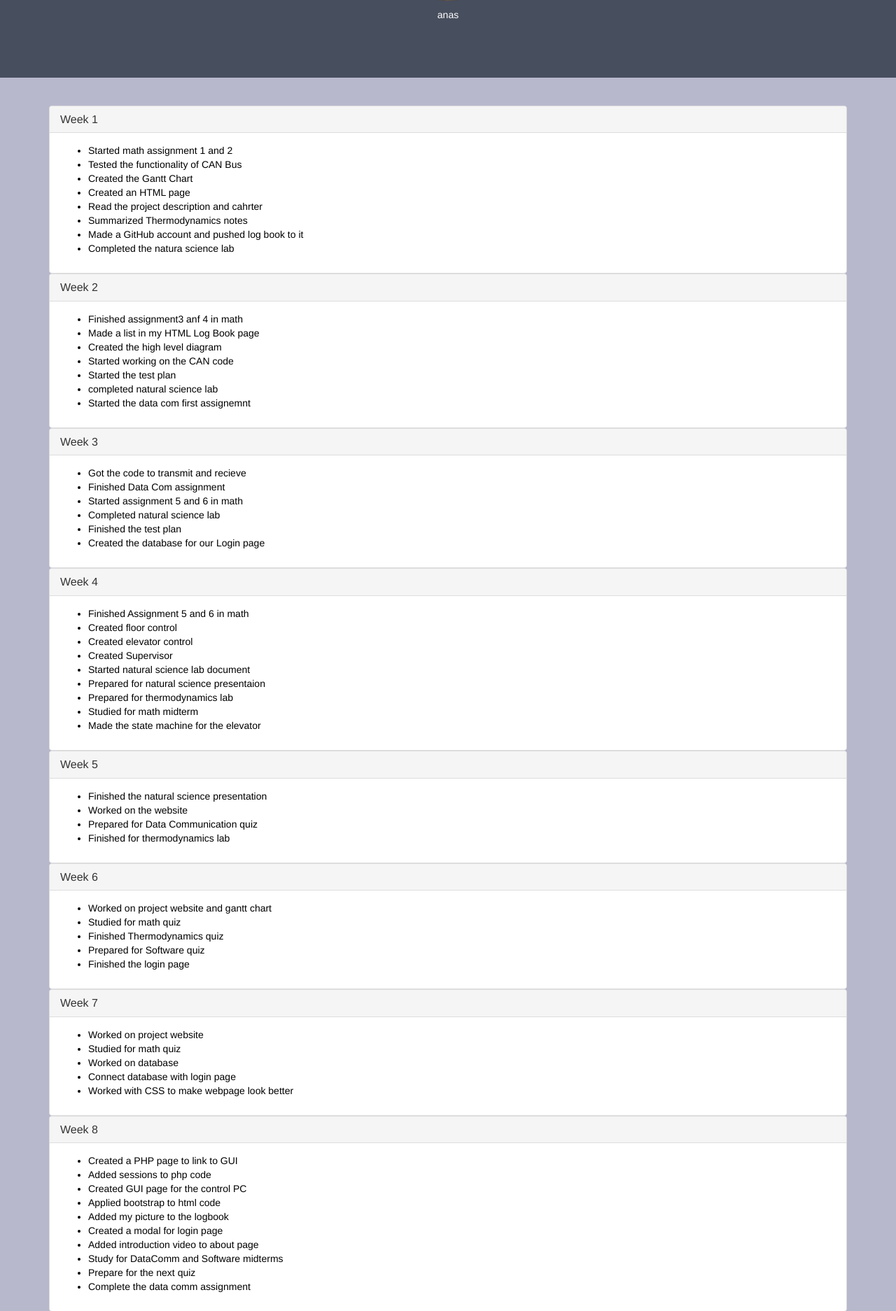
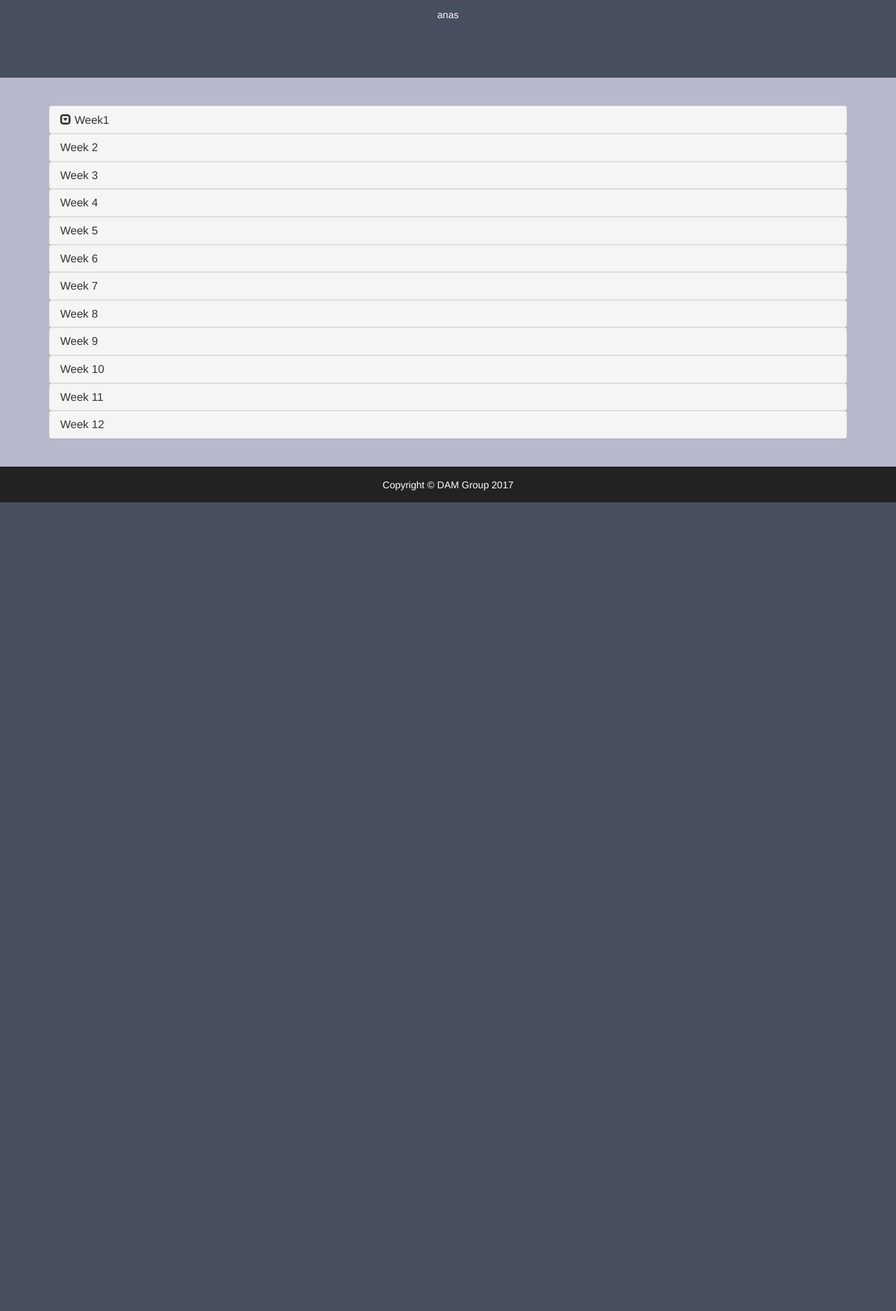
Before and after one commit to dinkar-sharma/project_6_2017, a PHP site: page /logbook/anas-logbook.html in a window 1280 px wide. Shown: the part 490-2364 px from the top of the page at 70% size. After the commit the page ends 1208 px from the top, so only its background shows below. Run offline with PHP 8.4, Linux system fonts and the light colour scheme; some libraries are stand-ins or nearby versions.

Commit message:
Updated pages

```diff
--- a/js/logbook.js
+++ b/js/logbook.js
@@ -1,35 +1,44 @@
-var today = new Date();
-var	hourNow = today.getFullYear();
+// var today = new Date();
+// var	hourNow = today.getFullYear();
 
-var dinkarBirthdate = new Date("Aug 4, 1996 12:00:00");
-var anasBirthdate = new Date("Feb 21, 1994 12:00:00");
-var mikeBirthdate = new Date("July 7, 1989 12:00:00");
+// var dinkarBirthdate = new Date("Aug 4, 1996 12:00:00");
+// var anasBirthdate = new Date("Feb 21, 1994 12:00:00");
+// var mikeBirthdate = new Date("July 7, 1989 12:00:00");
 
-var dEle = document.getElementById('dinkar');
-var aEle = document.getElementById('anas');
-var mEle = document.getElementById("mike");
+// var dEle = document.getElementById('dinkar');
+// var aEle = document.getElementById('anas');
+// var mEle = document.getElementById("mike");
 
 
-function bDayFunc(bDay){
+// function bDayFunc(bDay){
 
-	var age = today.getTime() - bDay.getTime();
+// 	var age = today.getTime() - bDay.getTime();
 
-	age = Math.floor(age/31556900000);
+// 	age = Math.floor(age/31556900000);
 
-	msg = "<p>My age is " + age + " </p>";
+// 	msg = "<p>My age is " + age + " </p>";
 
-	//return msg;
-}
+// 	//return msg;
+// }
 
-if ( dEle.innerHTML == 'dinkar'){
-	bDayFunc(dinkarBirthdate);
-	dEle.innerHTML = msg;
-}
-if ( aEle.innerHTML == 'anas') {
-	bDayFunc(anasBirthdate);
-	aEle.innerHTML = msg;
-}
-if( mEle.innerHTML == 'mike'){
-	bDayFunc(mikeBirthdate);
-	mEle.innerHTML = msg;
-}
+// if ( dEle.innerHTML == 'dinkar'){
+// 	bDayFunc(dinkarBirthdate);
+// 	dEle.innerHTML = msg;
+// }
+// if ( aEle.innerHTML == 'anas') {
+// 	bDayFunc(anasBirthdate);
+// 	aEle.innerHTML = msg;
+// }
+// if( mEle.innerHTML == 'mike'){
+// 	bDayFunc(mikeBirthdate);
+// 	mEle.innerHTML = msg;
+// }
+
+$(document).ready(function(){
+  $("#week1").on("hide.bs.collapse", function(){
+    $(".test").html('<span class="glyphicon glyphicon-collapse-down"></span> Week 1');
+  });
+  $("#week1").on("show.bs.collapse", function(){
+    $(".test").html('<span class="glyphicon glyphicon-collapse-up"></span> Week 2');
+  });
+});
--- a/logbook/anas-logbook.html
+++ b/logbook/anas-logbook.html
@@ -86,17 +86,16 @@
         <h1>Anas's Log-Book</h1>
         <img class="img-responsive img-circle" src="../images/anas.jpg">
         <p id="anas">anas</p>
-        <script src="../js/logbook.js"></script>
     </div>
     <section class="bg-grey-light">
         <div class="container logbook-content">
             <div class="panel-group" id="accordion">
                 <div class="panel panel-default">
                     <div class="panel-heading">
-                        <h4 class="panel-title"><a data-parent="#accordion" data-toggle="collapse" href="#week1">Week
-                        1</a></h4>
+                        <h4 class="panel-title"><a class="test" data-parent="#accordion" data-toggle="collapse" data-target="#week1" >
+                        <span class="glyphicon glyphicon-collapse-down"></span> Week1</a></h4>
                     </div>
-                    <div class="panel-collapse collapse in" id="week1">
+                    <div class="panel-collapse collapse" id="week1">
                         <div class="panel-body">
                             <ul>
                                 <li>Started math assignment 1 and 2</li>
@@ -118,7 +117,7 @@
                         <h4 class="panel-title"><a data-parent="#accordion" data-toggle="collapse" href="#week2">Week
                         2</a></h4>
                     </div>
-                    <div class="panel-collapse collapse in" id="week2">
+                    <div class="panel-collapse collapse" id="week2">
                         <div class="panel-body">
                             <ul>
                                 <li>Finished assignment3 anf 4 in math</li>
@@ -139,7 +138,7 @@
                         <h4 class="panel-title"><a data-parent="#accordion" data-toggle="collapse" href="#week3">Week
                         3</a></h4>
                     </div>
-                    <div class="panel-collapse collapse in" id="week3">
+                    <div class="panel-collapse collapse" id="week3">
                         <div class="panel-body">
                             <ul>
                                 <li>Got the code to transmit and recieve</li>
@@ -159,7 +158,7 @@
                         <h4 class="panel-title"><a data-parent="#accordion" data-toggle="collapse" href="#week4">Week
                         4</a></h4>
                     </div>
-                    <div class="panel-collapse collapse in" id="week4">
+                    <div class="panel-collapse collapse" id="week4">
                         <div class="panel-body">
                             <ul>
                                 <li>Finished Assignment 5 and 6 in math</li>
@@ -182,7 +181,7 @@
                         <h4 class="panel-title"><a data-parent="#accordion" data-toggle="collapse" href="#week5">Week
                         5</a></h4>
                     </div>
-                    <div class="panel-collapse collapse in" id="week5">
+                    <div class="panel-collapse collapse" id="week5">
                         <div class="panel-body">
                             <ul>
                                 <li>Finished the natural science presentation</li>
@@ -200,7 +199,7 @@
                         <h4 class="panel-title"><a data-parent="#accordion" data-toggle="collapse" href="#week6">Week
                         6</a></h4>
                     </div>
-                    <div class="panel-collapse collapse in" id="week6">
+                    <div class="panel-collapse collapse" id="week6">
                         <div class="panel-body">
                             <ul>
                                 <li>Worked on project website and gantt chart</li>
@@ -219,7 +218,7 @@
                         <h4 class="panel-title"><a data-parent="#accordion" data-toggle="collapse" href="#week7">Week
                         7</a></h4>
                     </div>
-                    <div class="panel-collapse collapse in" id="week7">
+                    <div class="panel-collapse collapse" id="week7">
                         <div class="panel-body">
                             <ul>
                                 <li>Worked on project website</li>
@@ -238,7 +237,7 @@
                         <h4 class="panel-title"><a data-parent="#accordion" data-toggle="collapse" href="#week8">Week
                         8</a></h4>
                     </div>
-                    <div class="panel-collapse collapse in" id="week8">
+                    <div class="panel-collapse collapse" id="week8">
                         <div class="panel-body">
                             <ul>
                                 <li>Created a PHP page to link to GUI</li>
@@ -262,7 +261,7 @@
                         <h4 class="panel-title"><a data-parent="#accordion" data-toggle="collapse" href="#week9">Week
                         9</a></h4>
                     </div>
-                    <div class="panel-collapse collapse in" id="week9">
+                    <div class="panel-collapse collapse" id="week9">
                         <div class="panel-body">
                             <ul>
                             </ul>
@@ -276,7 +275,7 @@
                         <h4 class="panel-title"><a data-parent="#accordion" data-toggle="collapse" href="#week10">Week
                         10</a></h4>
                     </div>
-                    <div class="panel-collapse collapse in" id="week10">
+                    <div class="panel-collapse collapse" id="week10">
                         <div class="panel-body">
                             <ul>
                             </ul>
@@ -290,7 +289,7 @@
                         <h4 class="panel-title"><a data-parent="#accordion" data-toggle="collapse" href="#week11">Week
                         11</a></h4>
                     </div>
-                    <div class="panel-collapse collapse in" id="week11">
+                    <div class="panel-collapse collapse" id="week11">
                         <div class="panel-body">
                             <ul>
                             </ul>
@@ -304,7 +303,7 @@
                         <h4 class="panel-title"><a data-parent="#accordion" data-toggle="collapse" href="#week12">Week
                         12</a></h4>
                     </div>
-                    <div class="panel-collapse collapse in" id="week12">
+                    <div class="panel-collapse collapse" id="week12">
                         <div class="panel-body">
                             <ul>
                             </ul>
@@ -313,6 +312,7 @@
                 </div>
             </div>
         </div>
+        <script src="../js/logbook.js"></script>
     </section>
     <footer id="foot" class="container-fluid text-center">
         <script src="../js/common.js"></script>
--- a/project_details.html
+++ b/project_details.html
@@ -88,7 +88,7 @@
         </div>
     </header>
     <section class="bg-grey-light">
-<div id="myStyle" class="container bg-grey-dark">
+    <div id="myStyle" class="container bg-grey-dark project-content">
         <h1>Project Details</h1>
         <h2>Project Description</h2>
         <p>The overall project plan (to be completed in <span class="mkunderlined">3 phases</span>) is to
```
Also changed, not shown: css/project_details_style.css (+8 -2 lines), logbook/dinkar-logbook.html (+12 -12 lines), logbook/mike-logbook.html (+12 -12 lines).
